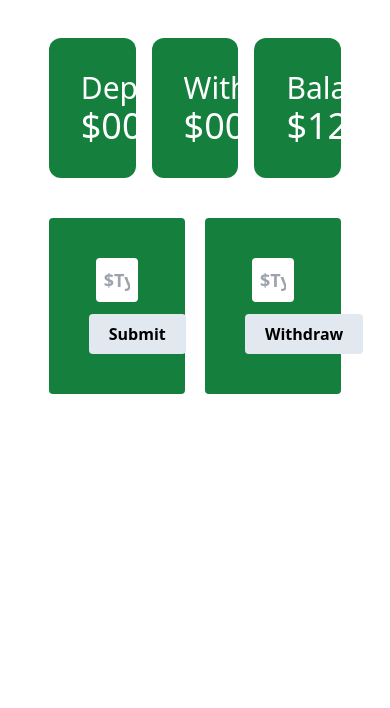
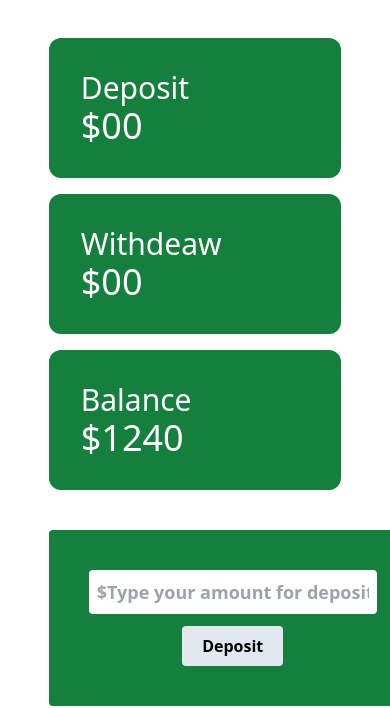
Before and after one commit to mirzaazam/bank-deposit_-_withdraw-javascript-projects, a plain HTML site: page index.html in a window 390 px wide. Shown: the part 142-850 px from the top of the page. Drawn offline with nearby package versions, Linux system fonts and the light colour scheme.

Commit message:
responsive

```diff
--- a/index.html
+++ b/index.html
@@ -11,12 +11,12 @@
 <body>
     <header>
         <div class="mt-12">
-            <img class="max-w-xs mx-auto" style="max-width: 300px;" src="./pictures/IBBL-logo-Eng.png" alt=""><hr>
+            <img class="mx-auto max-w-xs" src="./pictures/IBBL-logo-Eng.png" alt=""><hr>
         </div>
     </header>
     <main>
         <!-- deposit section -->
-        <section class="grid grid-cols-3 w-9/12 mx-auto mt-10 gap-4">
+        <section class="grid sm:grid-cols-1 lg:grid-cols-3 w-9/12 mx-auto mt-10 gap-4">
             <div class="bg-green-700 p-8 rounded-xl">
                 <h3 class="text-3xl text-white">Deposit</h3>
                 <h1 class="text-4xl text-white">$<span id="depost-value">00</span></h1>
@@ -35,23 +35,21 @@
 
         <!-- input section -->
         <section class="mt-10">
-            <div class="grid grid-cols-2 gap-5 w-9/12 mx-auto">
+            <div class="grid sm:grid-cols-1 lg:grid-cols-2 gap-5 w-9/12 mx-auto">
 
                 <div class="bg-green-700 p-10 text-center rounded">
-                    <input class="block w-9/12 rounded mx-auto p-2 font-semibold text-lg" type="text" name="" id="deposit-input" placeholder="$Type your amount for deposit">
-                    <button id="submit-btn" class="px-5 py-2 rounded font-semibold bg-slate-200 mt-3 hover:bg-sky-700 hover:text-white">Submit</button>
+                    <input class="block sm:w-9/12 md:w-9/12 lg:w-9/12 rounded mx-auto p-2 font-semibold text-lg" type="text" name="" id="deposit-input" placeholder="$Type your amount for deposit">
+                    <button id="submit-btn" class="px-5 py-2 rounded font-semibold bg-slate-200 mt-3 hover:bg-sky-700 hover:text-white">Deposit</button>
                 </div>
 
                 <div class="bg-green-700 p-10 text-center rounded">
-                    <input id="withdraw-input" class="block w-9/12 rounded mx-auto p-2 font-semibold text-lg" type="text" name=""  placeholder="$Type your amount for withdraw">
+                    <input id="withdraw-input" class="block sm:w-9/12 md:w-9/12 lg:w-9/12 rounded mx-auto p-2 font-semibold text-lg" type="text" name=""  placeholder="$Type your amount for withdraw">
                     <button id="withdraw-btn" class="px-5 py-2 rounded font-semibold bg-slate-200 mt-3 hover:bg-sky-700 hover:text-white">Withdraw</button>
                 </div>
 
             </div>
         </section>
     </main>
-
-
     <script src="./js/deposit.js"></script>
 </body>
 
```
Also changed, not shown: login.html (+2 -3 lines).
